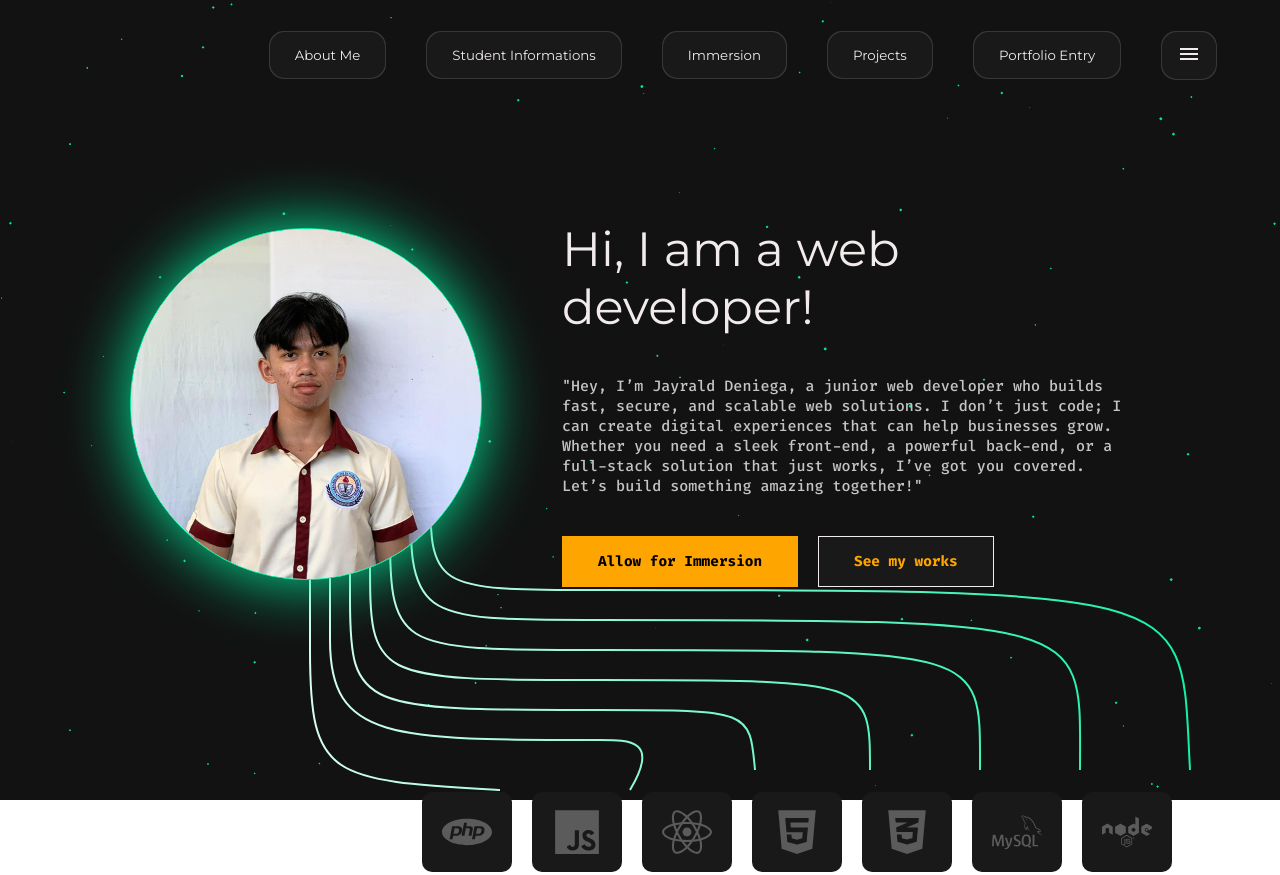
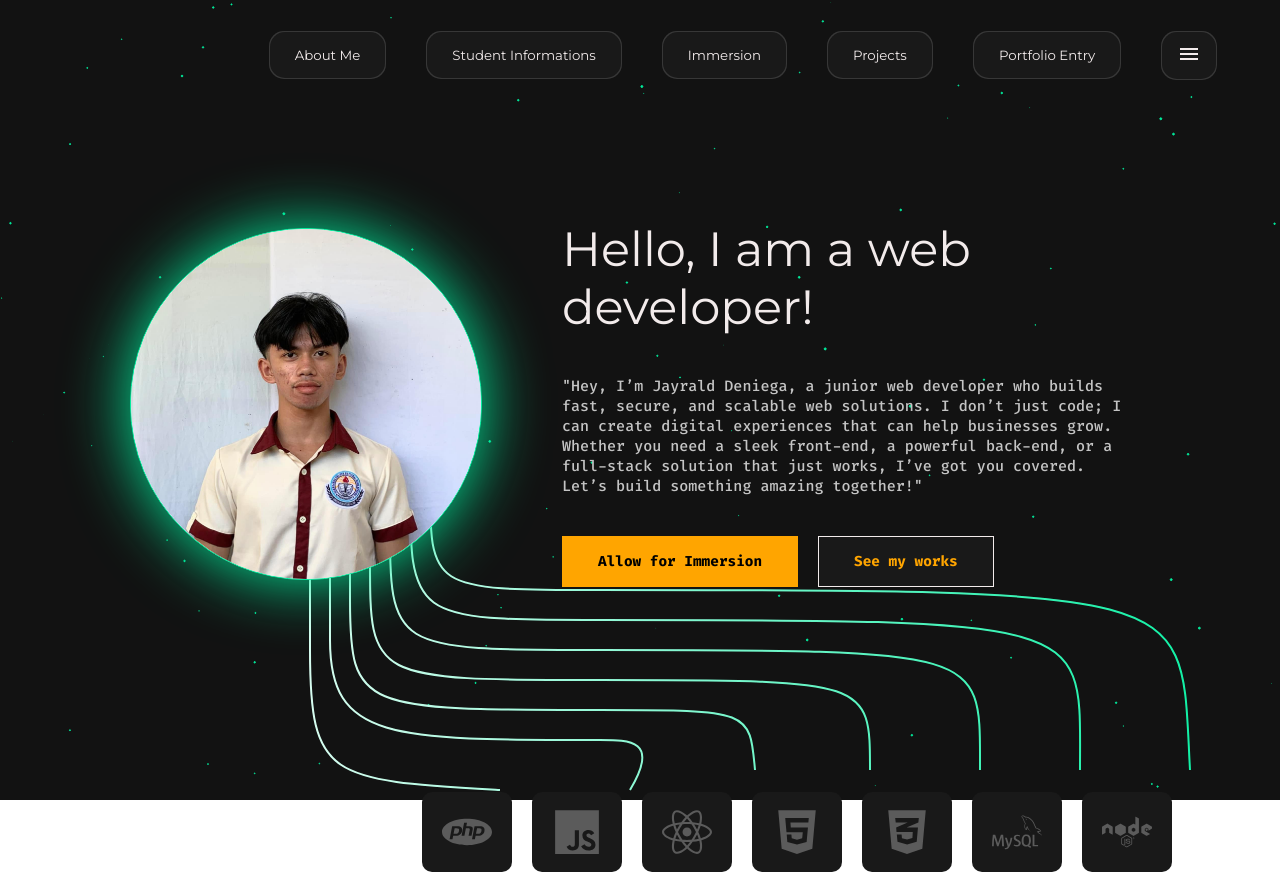
Before and after one commit to mrCodeScripts/professional-portfolio-development, a plain HTML site: page index.html in a window 1280 px wide. Shown: the top 875 px of the page. Drawn offline with Linux system fonts and the light colour scheme.

Commit message:
Just testing some shit

```diff
--- a/index.html
+++ b/index.html
@@ -198,7 +198,7 @@
             <div class="developer-introduction">
                 <div class="dev-intro-inner-wrapper">
                     <div class="upper-txt-heading">
-                        <p>Hi, I am a web developer!</p>
+                        <p>Hello, I am a web developer!</p>
                     </div>
                     <div class="bottom-txt-intro">
                         <p class="p-txt-intro">
```
